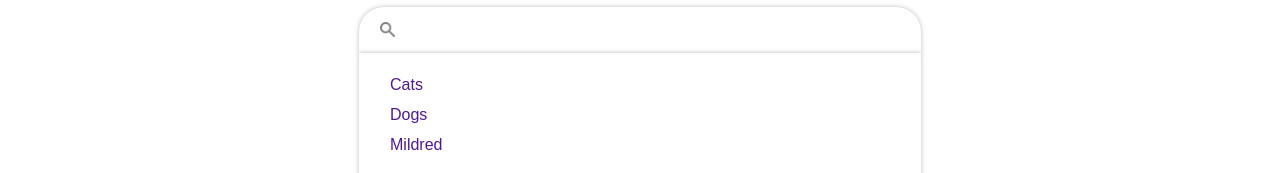
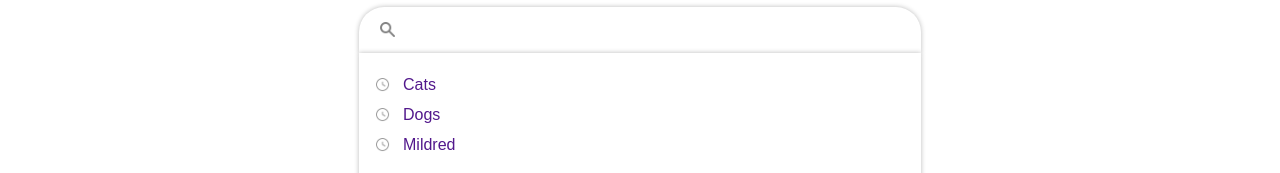
Before and after one commit to adamminchella/google_clone, a plain HTML site: page client/index.html in a window 1280 px wide. Both pictures are taken after a click on the element 640 px from the left and 413 px from the top of the page. Shown: the part 365-538 px from the top of the page. Drawn offline with Linux system fonts and the light colour scheme.

Commit message:
Add recent-search icon to each list item in dropdown list

```diff
--- a/client/assets/css/styles.css
+++ b/client/assets/css/styles.css
@@ -119,16 +119,16 @@ li:hover {
   box-shadow: 0 0 5px rgb(187, 187, 187);
 } */
 
-.dropdown-list > li {
+.dropdown-list li {
   margin: 0;
-  padding: 6px 30px;
+  padding: 6px 30px 6px 13px;
   color: rgb(82, 24, 140);
   font-size: 1rem;
   cursor: default;
+  text-decoration: none;
 }
 
-.dropdown-list > li:hover {
-  text-decoration: none;
+.list-item-container:hover {
   background-color: rgb(236, 236, 236);
 }
 
@@ -175,6 +175,18 @@ li:hover {
   cursor: pointer;
   border: 1px solid rgb(223, 223, 223);
   box-shadow: 0 1px 1px rgb(218, 218, 218);
+}
+
+.list-item-container {
+  display: flex;
+  align-items: center;
+}
+
+.recent-icon {
+  filter: opacity(0.5);
+  width: 15px;
+  height: 15px;
+  margin-left: 15px;
 }
 
 .list-buttons {
--- a/client/assets/script.js
+++ b/client/assets/script.js
@@ -74,9 +74,11 @@ function displayDropdown(recentSearches) {
 
   const newList = document.createElement("ol");
   recentSearches.forEach((searchString) => {
+    const listItemContainer = document.createElement("div");
+    listItemContainer.classList.add("list-item-container");
     const newListItem = document.createElement("li");
     newListItem.textContent = searchString;
-    newListItem.addEventListener("click", () => {
+    listItemContainer.addEventListener("click", () => {
       input.value = searchString;
       const url = `http://localhost:3000/results/${searchString}`;
       fetch(url)
@@ -86,7 +88,14 @@ function displayDropdown(recentSearches) {
         });
       location.href = "./results.html";
     });
-    newList.appendChild(newListItem);
+    const recentIcon = document.createElement("img");
+    recentIcon.classList.add("recent-icon");
+    recentIcon.setAttribute("src", "./assets/images/recent-icon.png");
+
+    listItemContainer.appendChild(recentIcon);
+    listItemContainer.appendChild(newListItem);
+
+    newList.appendChild(listItemContainer);
   });
   newList.classList.add("dropdown-list");
 
```
Also changed, not shown: client/assets/images/recent-icon.png (added).
